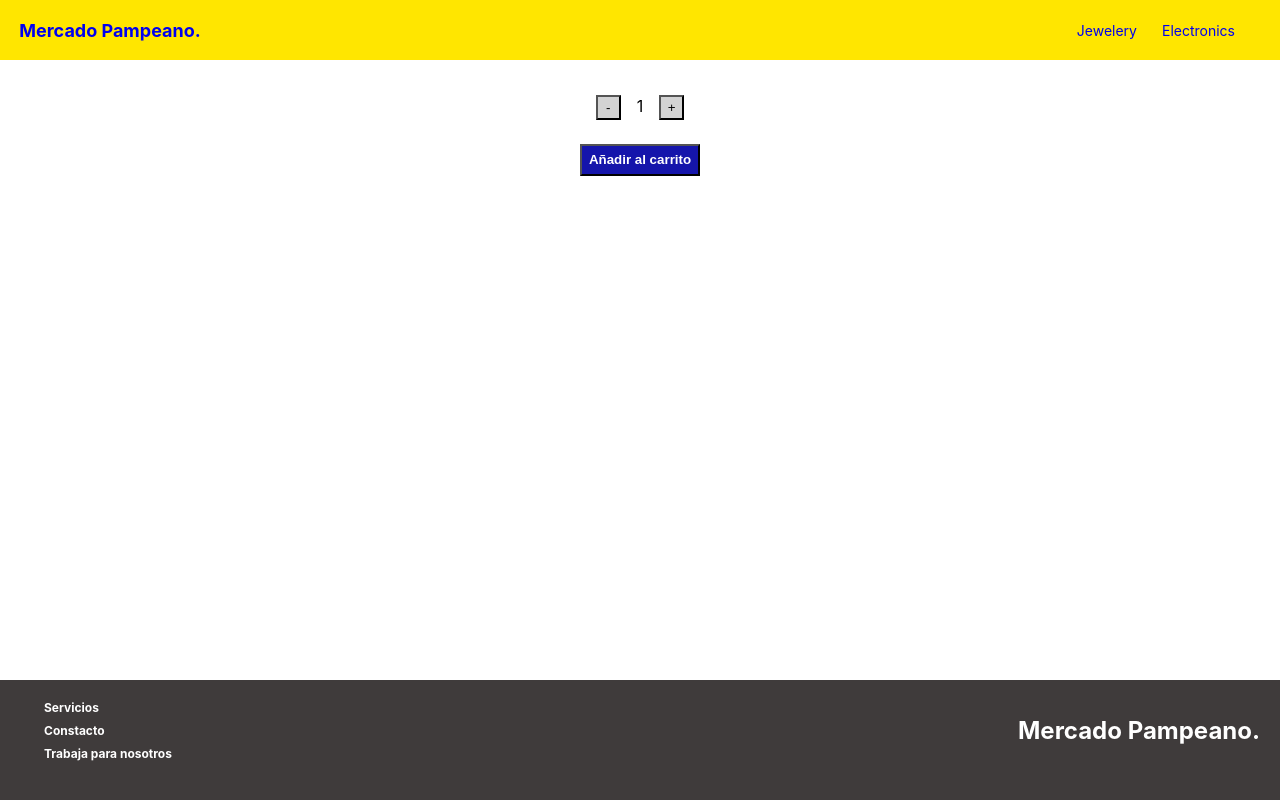
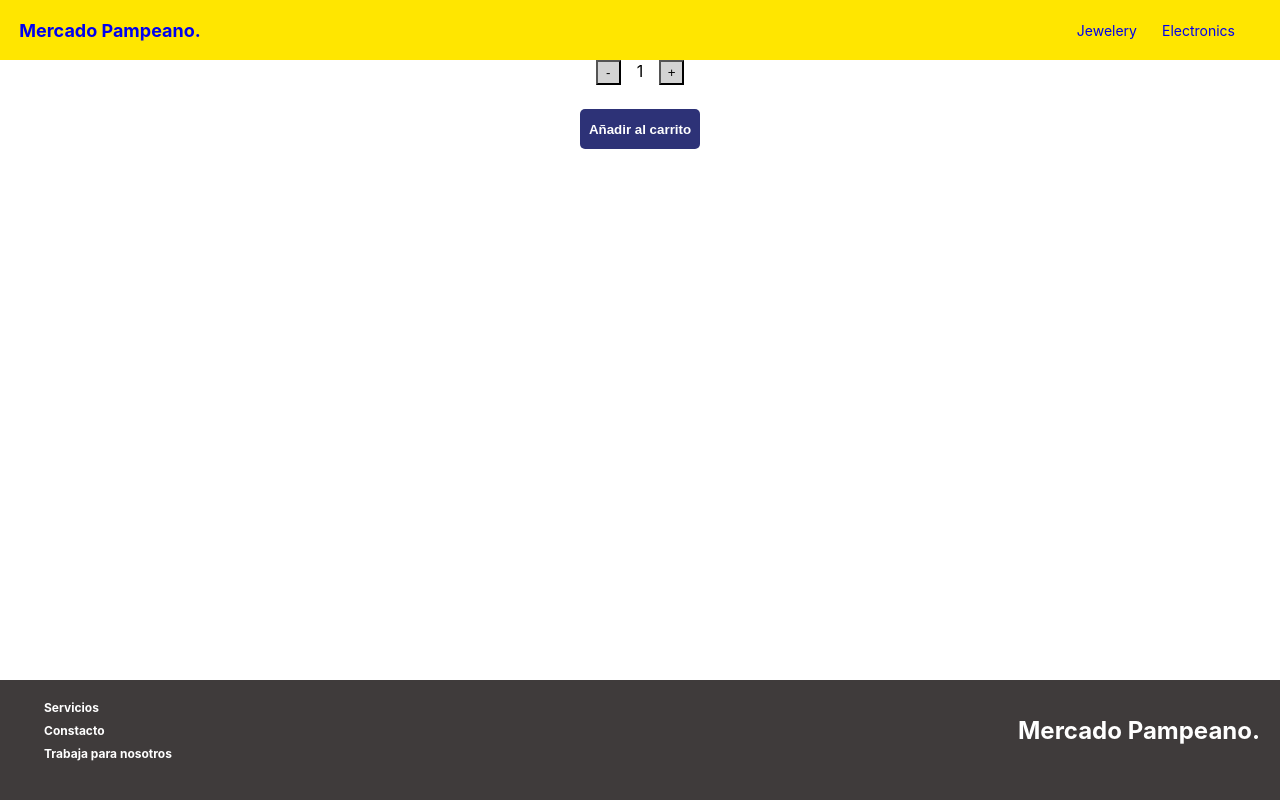
Before and after one commit to AlexEMartin/ecommerce-coderhouse, a React (Create React App) app: page /contador in a window 1280 px wide. Built offline with nearby package versions, Linux system fonts and the light colour scheme; no server answers.

Commit message:
Ready to show now

```diff
--- a/src/components/Cart.jsx
+++ b/src/components/Cart.jsx
@@ -172,6 +172,7 @@ const RemoveBtn = styled.button`
   border: none;
   padding: 10px;
   margin-right: 20px;
+  border-radius: 5px;
   cursor: pointer;
 `;
 
@@ -179,6 +180,7 @@ const BuyBtn = styled.button`
   background-color: #2d3277;
   color: white;
   border: none;
+  border-radius: 5px;
   padding: 10px;
   cursor: pointer;
 `;
--- a/src/components/ItemCategoryContainer.jsx
+++ b/src/components/ItemCategoryContainer.jsx
@@ -21,9 +21,8 @@ const ItemCategoryContainer = () => {
       {productos.length === 0 && (
         <BarLoader
           color="#2d3277"
-          cssOverride={{ marginTop: "6rem", marginRight: "9rem" }}
-          margin={6}
-          size={35}
+          cssOverride={{ margin: 'auto' }}
+          size={55}
         />
       )}
       {productos.map((producto) => {
--- a/src/components/ItemCount.jsx
+++ b/src/components/ItemCount.jsx
@@ -32,7 +32,6 @@ export default ItemCount;
 
 const Container = styled.div`
   width: 200px;
-  height: 150px;
   margin: auto;
   background-color: white;
   display: flex;
@@ -54,11 +53,17 @@ const Numero = styled.span`
 `;
 
 const CarritoBtn = styled.button`
+  display: flex;
+  align-items: center;
+  justify-content: center;
   width: 60%;
   height: 2rem;
-  background-color: #1515ab;
+  padding: 20px 5px;
+  background-color: #2d3277;
   color: white;
   font-weight: bold;
   margin-top: 1.5rem;
+  border: none;
+  border-radius: 5px;
   cursor: pointer;
 `;
--- a/src/components/ItemDetailContainer.jsx
+++ b/src/components/ItemDetailContainer.jsx
@@ -35,8 +35,7 @@ const ItemDetailContainer = () => {
         {!productos && (
           <BarLoader
             color="#2d3277"
-            cssOverride={{ marginTop: "2rem", marginRight: "5rem" }}
-            margin={6}
+            cssOverride={{ magin: 'auto' }}
             size={25}
           />
         )}
@@ -111,8 +110,10 @@ const CarritoBtn = styled.button`
   bottom: 0;
   width: 100px;
   height: 40px;
-  background-color: #1515ab;
+  background-color: #2d3277;
   color: white;
   font-weight: bold;
+  border: none;
+  border-radius: 5px;
   cursor: pointer;
 `;
--- a/src/components/ItemListContainer.jsx
+++ b/src/components/ItemListContainer.jsx
@@ -16,8 +16,7 @@ const ItemStore = () => {
       {productos.length === 0 && (
         <BarLoader
           color="#2d3277"
-          cssOverride={{ marginTop: "6rem", marginRight: "9rem" }}
-          margin={6}
+          cssOverride={{ margin: 'auto' }}
           size={35}
         />
       )}
```
